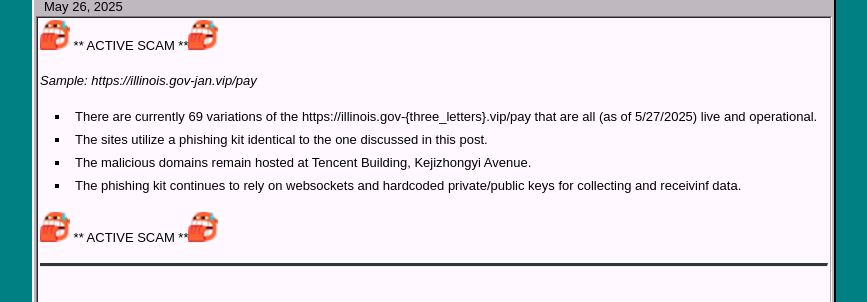
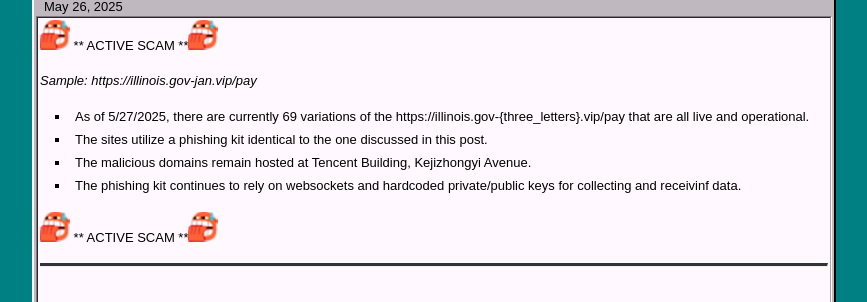
Before and after one commit to scattered-gonk/scattered-gonk.github.io, a Jekyll site: the page built from _posts/2025-26-05-Tencent-Toll.md, in a window 1280 px wide. Shown: the part 285-587 px from the top of the page, without its empty margins (206-1073 px from the left). Built offline with Jekyll 4.4.1, drawn with Linux system fonts in a browser that asks for light colours; part of the change alters nothing that is shown.

```diff
--- a/_posts/2025-26-05-Tencent-Toll.md
+++ b/_posts/2025-26-05-Tencent-Toll.md
@@ -10,7 +10,7 @@ tags: scam-analysis
 <img src="/assets/nail_bite.ico" width="30" height="30"> **  ACTIVE SCAM  **<img src="/assets/nail_bite.ico" width="30" height="30">
 
 *Sample: https://illinois.gov-jan.vip/pay*
-* There are currently 69 variations of the https://illinois.gov-{three_letters}.vip/pay that are all (as of 5/27/2025) live and operational.
+* As of 5/27/2025, there are currently 69 variations of the https://illinois.gov-{three_letters}.vip/pay that are all live and operational.
 * The sites utilize a phishing kit identical to the one discussed in this post.
 * The malicious domains remain hosted at Tencent Building, Kejizhongyi Avenue.
 * The phishing kit continues to rely on websockets and hardcoded private/public keys for collecting and receivinf data.
@@ -64,3 +64,13 @@ In order to correlate the victim's responses to that same victim, the site gener
 The response would come in JSON format, as follows:
 
     {"msg":"success","code":200,"data":{"cardVerify":true,"encryption":true,"isTips":false,"token":"eyJ0eXAiOiJKV1QiLCJhbGciOiJIUzI1NiJ9.eyJpZCI6ODg4MX0._WNVDPP90r8RjVGPlGil5FJUD9kBJXFNji-FkqG9bss"},"success":true,"errorMsg":""}
+
+<h2> Attribution </h2>
+
+Although never an easy thing to do, we can look to several attributes of the phishing kit and sites to try and determine who created the scam, or at the very least, provided the infrastructure and code to facilitate the activities of cyber criminals.
+
+For one, the wide majority of comments sprinkled throughout the code are written in Simplified Chinese. Not only that, but functions which logged errors onto the console featured error messages exclusively in Simplified Chinese. If we ignore the potential for this to be chicken-feed dropped in the code by the malicious actors to drive our attribution down the wrong path, we can infer that the designers of the kit originate from an area in which Simplified Chinese is primarily written, and/or Mandarin Chinese is spoken.
+
+In addition to these elements of the script, the domains themselves are most often hosted by Shenzhen Tencent Computer Systems Company Limited, a Chinese multinational technology conglomerate and holding company headquartered in Shenzhen.
+
+Of course, we aren't the first to attribute these scams to hackers from China. Warnings from [tabloid news](https://nypost.com/2025/01/28/tech/fake-toll-road-texts-sweep-america-as-chinese-scammers-target-us-drivers/) and [industry professionals](https://krebsonsecurity.com/2025/01/chinese-innovations-spawn-wave-of-toll-phishing-via-sms/) alike cranked the siren to alert us of the sudden onslaught of a massive, almost-fine-tuned SMS phishing campaign.
```
